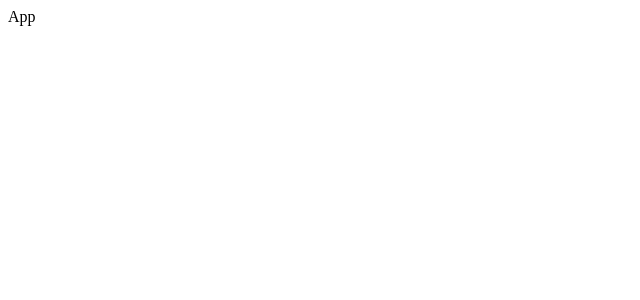
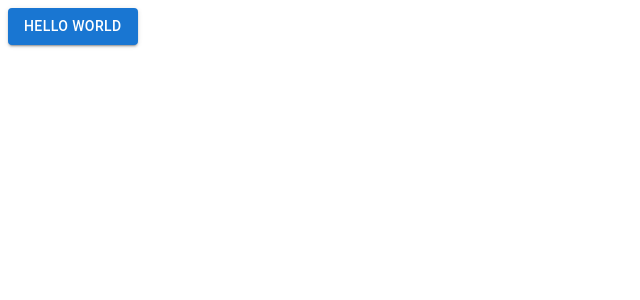
Before and after one commit to KirtikumarKavande/socialmedia, a React (Vite) app: page / in a window 1280 px wide. Shown: the top 300 px of the page, without its empty margins (0-640 px from the left). Built offline with nearby package versions, Linux system fonts and the light colour scheme.

Commit message:
style:integrated MUI

```diff
--- a/package.json
+++ b/package.json
@@ -10,6 +10,11 @@
     "preview": "vite preview"
   },
   "dependencies": {
+    "@emotion/react": "^11.11.3",
+    "@emotion/styled": "^11.11.0",
+    "@fontsource/roboto": "^5.0.8",
+    "@mui/icons-material": "^5.15.6",
+    "@mui/material": "^5.15.6",
     "react": "^18.2.0",
     "react-dom": "^18.2.0"
   },
--- a/src/App.jsx
+++ b/src/App.jsx
@@ -1,8 +1,7 @@
+import Button from "@mui/material/Button";
 
 const App = () => {
-  return (
-    <div>App</div>
-  )
-}
+  return <Button variant="contained">Hello world</Button>;
+};
 
-export default App
+export default App;
```
Also changed, not shown: 2 other files (tests, documents, lock files or other folders).
